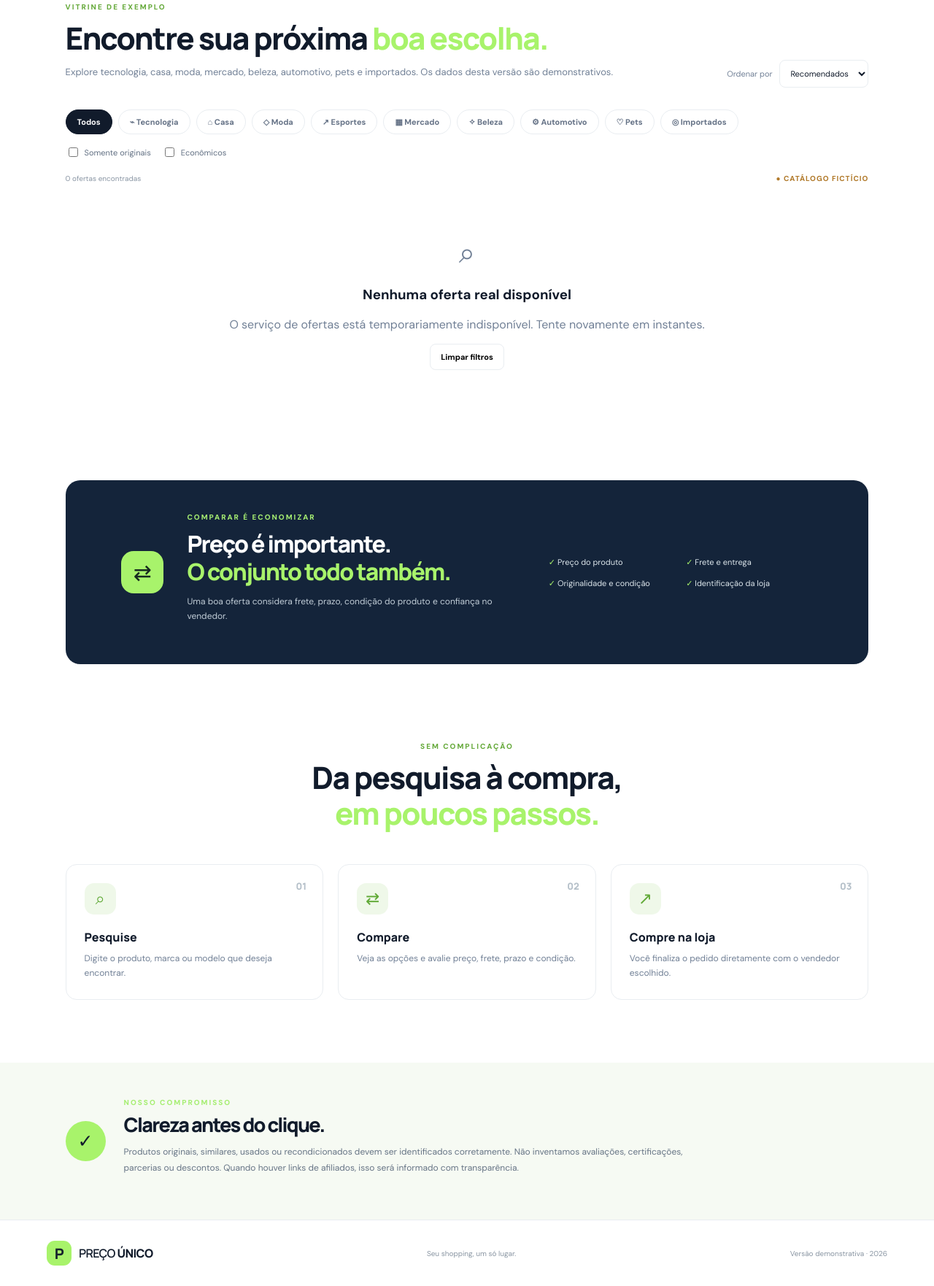
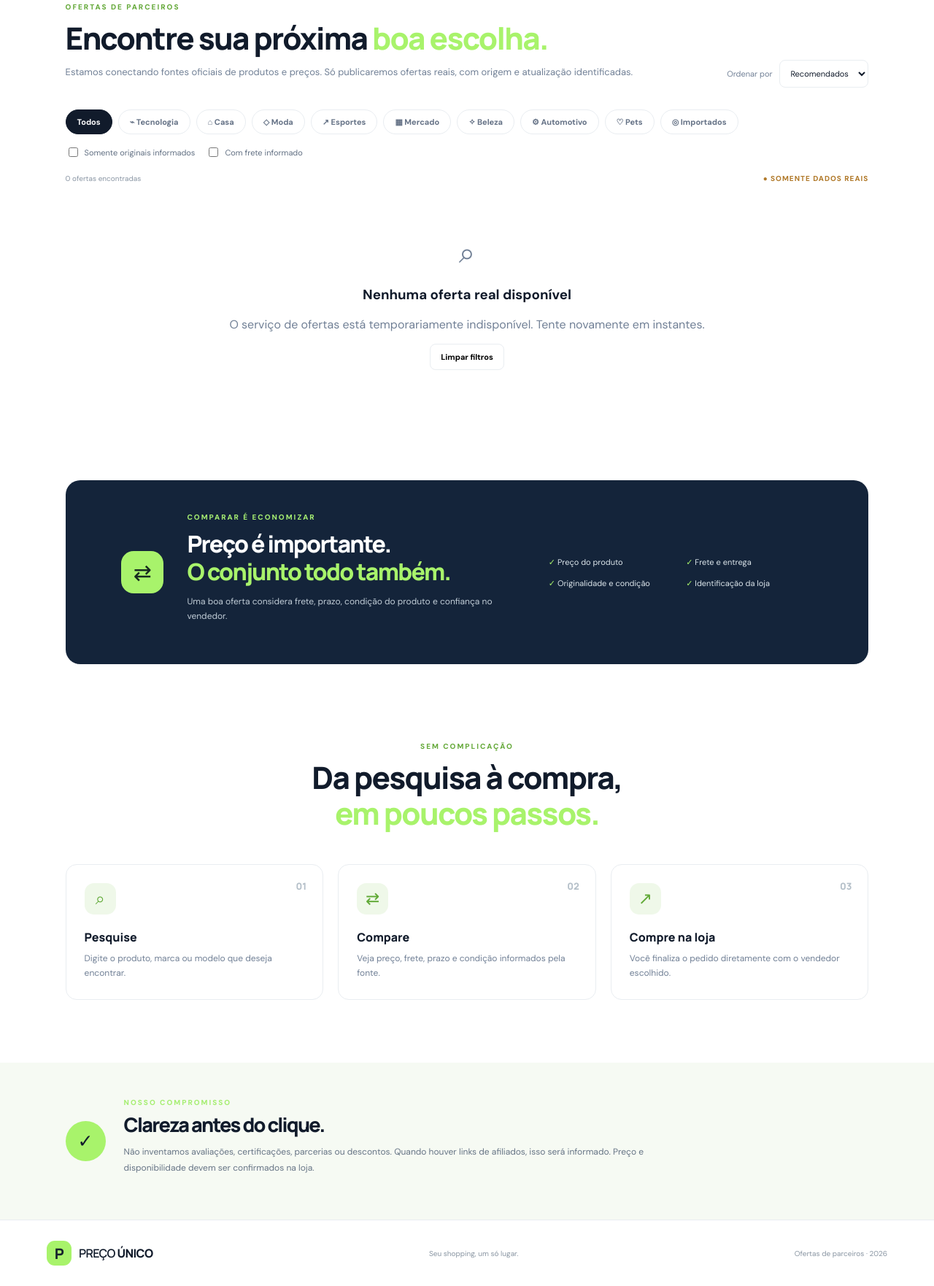
Before and after one commit to lexo4k/Lexo01, a plain HTML site: page preco-unico/index.html in a window 1280 px wide. Shown: the part 869-2631 px from the top of the page at 73% size. Drawn offline with Linux system fonts and the light colour scheme; no server answers.

Commit message:
Remover catálogo fictício da vitrine pública

```diff
--- a/preco-unico/index.html
+++ b/preco-unico/index.html
@@ -4,7 +4,7 @@
   <meta charset="utf-8">
   <meta name="viewport" content="width=device-width,initial-scale=1">
   <meta name="theme-color" content="#101a2b">
-  <meta name="description" content="PREÇO ÚNICO: encontre, compare e economize. Compare produtos originais e alternativas econômicas com transparência.">
+  <meta name="description" content="PREÇO ÚNICO: pesquise e compare ofertas reais de lojas parceiras com transparência.">
   <title>PREÇO ÚNICO | Encontre. Compare. Economize.</title>
   <link rel="stylesheet" href="./styles.css">
 </head>
@@ -14,14 +14,13 @@
     <nav class="nav"><a href="#ofertas">Ofertas</a><a href="#como-funciona">Como funciona</a><a href="#seguranca">Segurança</a></nav>
     <button class="saved-button" id="savedToggle" type="button">♡ <span>Salvos</span> <i id="savedCount">0</i></button>
   </header>
-
   <main>
     <section class="hero">
       <div class="hero-glow"></div>
       <div class="hero-content">
         <div class="eyebrow"><span class="pulse"></span> COMPARAÇÃO INTELIGENTE DE PREÇOS</div>
         <h1>O melhor preço<br><em>não precisa ser difícil.</em></h1>
-        <p>Pesquise, compare lojas e descubra opções originais e alternativas econômicas. Tudo em um só lugar.</p>
+        <p>Pesquise, compare lojas e confira preço, frete e condições antes de comprar.</p>
         <form class="searchbar" id="searchForm">
           <span class="search-icon">⌕</span>
           <input id="searchInput" type="search" placeholder="O que você está procurando hoje?" autocomplete="off" aria-label="Pesquisar produtos">
@@ -36,17 +35,15 @@
         <div class="big-tag"><small>PREÇO</small><strong>JUSTO</strong><span>começa na comparação.</span></div>
       </div>
     </section>
-
     <section class="trust-strip">
       <div><span class="trust-icon">⌕</span><b>Busca simples</b><small>Digite o que deseja</small></div>
       <div><span class="trust-icon">⇄</span><b>Compare lado a lado</b><small>Preço e condições</small></div>
-      <div><span class="trust-icon">◇</span><b>Escolha consciente</b><small>Original ou alternativa</small></div>
+      <div><span class="trust-icon">◇</span><b>Escolha consciente</b><small>Informação clara</small></div>
       <div><span class="trust-icon">↗</span><b>Compra na loja</b><small>Checkout do vendedor</small></div>
     </section>
-
     <section class="catalog section" id="ofertas">
       <div class="section-heading">
-        <div><div class="eyebrow dark">VITRINE DE EXEMPLO</div><h2>Encontre sua próxima <em>boa escolha.</em></h2><p>Explore tecnologia, casa, moda, mercado, beleza, automotivo, pets e importados. Os dados desta versão são demonstrativos.</p></div>
+        <div><div class="eyebrow dark">OFERTAS DE PARCEIROS</div><h2>Encontre sua próxima <em>boa escolha.</em></h2><p>Estamos conectando fontes oficiais de produtos e preços. Só publicaremos ofertas reais, com origem e atualização identificadas.</p></div>
         <label class="sort-wrap">Ordenar por <select id="sortSelect"><option value="recommended">Recomendados</option><option value="low">Menor preço</option><option value="high">Maior preço</option><option value="name">Nome</option></select></label>
       </div>
       <div class="toolbar">
@@ -62,34 +59,29 @@
           <button class="chip" data-category="Pets">♡ Pets</button>
           <button class="chip" data-category="Importados">◎ Importados</button>
         </div>
-        <div class="filter-group"><label class="check-filter"><input type="checkbox" id="originalOnly"> Somente originais</label><label class="check-filter"><input type="checkbox" id="budgetOnly"> Econômicos</label></div>
+        <div class="filter-group"><label class="check-filter"><input type="checkbox" id="originalOnly"> Somente originais informados</label><label class="check-filter"><input type="checkbox" id="budgetOnly"> Com frete informado</label></div>
       </div>
-      <div class="results-line"><span id="resultsCount">8 opções de demonstração</span><span class="demo-label">● CATÁLOGO FICTÍCIO</span></div>
+      <div class="results-line"><span id="resultsCount">Carregando ofertas…</span><span class="demo-label">● SOMENTE DADOS REAIS</span></div>
       <div class="product-grid" id="productGrid"></div>
-      <div class="empty-state" id="emptyState" hidden><div>⌕</div><h3>Nenhum produto encontrado</h3><p>Tente outro termo ou retire algum filtro.</p><button class="outline-btn" id="clearFilters">Limpar filtros</button></div>
+      <div class="empty-state" id="emptyState" hidden><div>⌕</div><h3>Nenhuma oferta real disponível</h3><p>Estamos preparando as conexões oficiais com lojas e redes de afiliados.</p><button class="outline-btn" id="clearFilters">Limpar filtros</button></div>
     </section>
-
     <section class="compare-banner">
       <div class="compare-symbol">⇄</div><div><div class="eyebrow">COMPARAR É ECONOMIZAR</div><h2>Preço é importante.<br><em>O conjunto todo também.</em></h2><p>Uma boa oferta considera frete, prazo, condição do produto e confiança no vendedor.</p></div>
       <div class="compare-checks"><span>✓ Preço do produto</span><span>✓ Frete e entrega</span><span>✓ Originalidade e condição</span><span>✓ Identificação da loja</span></div>
     </section>
-
     <section class="how section" id="como-funciona">
       <div class="eyebrow dark">SEM COMPLICAÇÃO</div><h2>Da pesquisa à compra,<br><em>em poucos passos.</em></h2>
       <div class="steps">
         <article><span>01</span><div class="step-icon">⌕</div><h3>Pesquise</h3><p>Digite o produto, marca ou modelo que deseja encontrar.</p></article>
-        <article><span>02</span><div class="step-icon">⇄</div><h3>Compare</h3><p>Veja as opções e avalie preço, frete, prazo e condição.</p></article>
+        <article><span>02</span><div class="step-icon">⇄</div><h3>Compare</h3><p>Veja preço, frete, prazo e condição informados pela fonte.</p></article>
         <article><span>03</span><div class="step-icon">↗</div><h3>Compre na loja</h3><p>Você finaliza o pedido diretamente com o vendedor escolhido.</p></article>
       </div>
     </section>
-
     <section class="safety section" id="seguranca">
-      <div class="safety-badge">✓</div><div><div class="eyebrow">NOSSO COMPROMISSO</div><h2>Clareza antes do clique.</h2><p>Produtos originais, similares, usados ou recondicionados devem ser identificados corretamente. Não inventamos avaliações, certificações, parcerias ou descontos. Quando houver links de afiliados, isso será informado com transparência.</p></div>
+      <div class="safety-badge">✓</div><div><div class="eyebrow">NOSSO COMPROMISSO</div><h2>Clareza antes do clique.</h2><p>Não inventamos avaliações, certificações, parcerias ou descontos. Quando houver links de afiliados, isso será informado. Preço e disponibilidade devem ser confirmados na loja.</p></div>
     </section>
   </main>
-
-  <footer><a class="brand" href="#"><span class="brand-mark">P</span><span>PREÇO <b>ÚNICO</b></span></a><span>Seu shopping, um só lugar.</span><span>Versão demonstrativa · 2026</span></footer>
-
+  <footer><a class="brand" href="#"><span class="brand-mark">P</span><span>PREÇO <b>ÚNICO</b></span></a><span>Seu shopping, um só lugar.</span><span>Ofertas de parceiros · 2026</span></footer>
   <dialog id="productDialog" class="product-dialog"><button class="dialog-close" id="dialogClose" aria-label="Fechar">×</button><div id="dialogContent"></div></dialog>
   <div class="toast" id="toast" role="status" aria-live="polite"></div>
   <script src="./app.js"></script>
```
